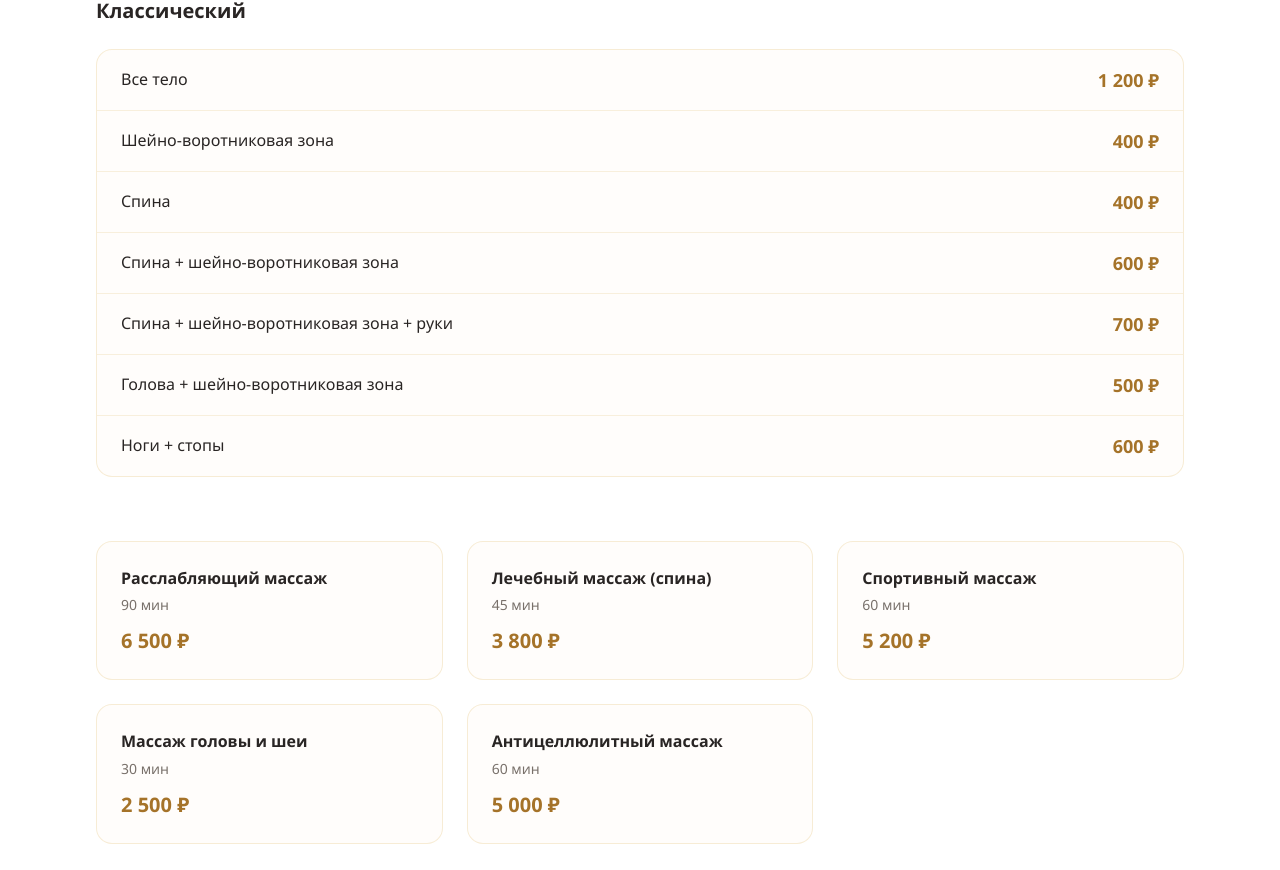
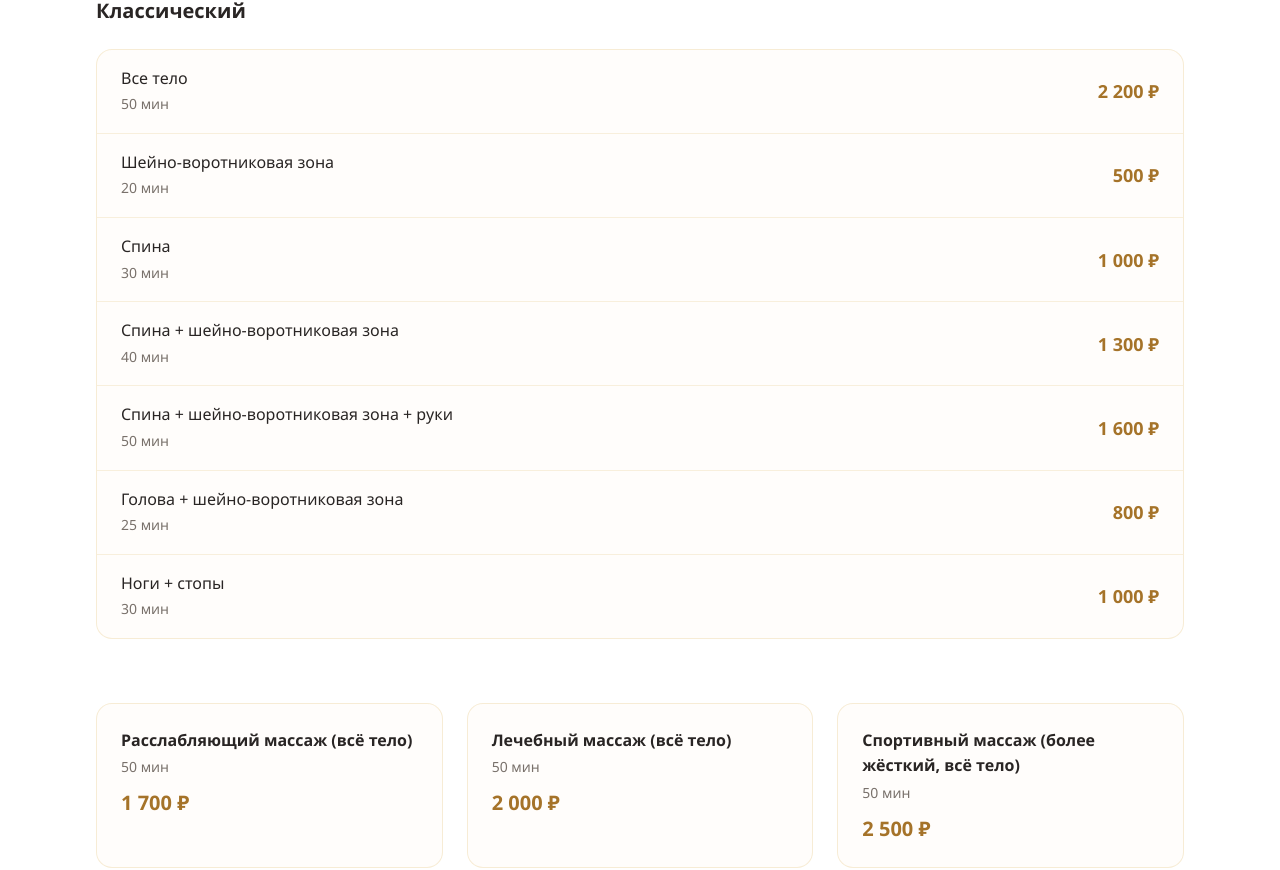
Before and after one commit to melsvagharshyan/oazis-spa, a React (Vite) app: page / in a window 1280 px wide. Shown: the part 3616-4486 px from the top of the page. Built offline with nearby package versions, Linux system fonts and the light colour scheme.

Commit message:
updated price list

```diff
--- a/src/App.tsx
+++ b/src/App.tsx
@@ -471,30 +471,40 @@ function App() {
             <div className="rounded-2xl border border-gold-200/60 bg-gold-50/30 overflow-hidden">
               <ul className="divide-y divide-gold-200/50">
                 {[
-                  { name: "Все тело", price: "1 200 ₽" },
-                  { name: "Шейно-воротниковая зона", price: "400 ₽" },
-                  { name: "Спина", price: "400 ₽" },
+                  { name: "Все тело", price: "2 200 ₽", time: "50 мин" },
+                  {
+                    name: "Шейно-воротниковая зона",
+                    price: "500 ₽",
+                    time: "20 мин",
+                  },
+                  { name: "Спина", price: "1 000 ₽", time: "30 мин" },
                   {
                     name: "Спина + шейно-воротниковая зона",
-                    price: "600 ₽",
+                    price: "1 300 ₽",
+                    time: "40 мин",
                   },
                   {
                     name: "Спина + шейно-воротниковая зона + руки",
-                    price: "700 ₽",
+                    price: "1 600 ₽",
+                    time: "50 мин",
                   },
                   {
                     name: "Голова + шейно-воротниковая зона",
-                    price: "500 ₽",
+                    price: "800 ₽",
+                    time: "25 мин",
                   },
-                  { name: "Ноги + стопы", price: "600 ₽" },
+                  { name: "Ноги + стопы", price: "1 000 ₽", time: "30 мин" },
                 ].map((item) => (
                   <li
                     key={item.name}
                     className="flex flex-col sm:flex-row sm:items-center sm:justify-between gap-1 py-4 px-5 sm:px-6 hover:bg-gold-50/50 transition-colors"
                   >
-                    <span className="text-stone-800 font-medium">
-                      {item.name}
-                    </span>
+                    <div>
+                      <span className="text-stone-800 font-medium block">
+                        {item.name}
+                      </span>
+                      <span className="text-stone-500 text-sm">{item.time}</span>
+                    </div>
                     <span className="text-gold-700 font-bold text-lg shrink-0">
                       {item.price}
                     </span>
@@ -507,21 +517,25 @@ function App() {
           <div className="grid sm:grid-cols-2 lg:grid-cols-3 gap-6">
             {[
               {
-                name: "Расслабляющий массаж",
-                time: "90 мин",
-                price: "6 500 ₽",
+                name: "Расслабляющий массаж (всё тело)",
+                time: "50 мин",
+                price: "1 700 ₽",
               },
               {
-                name: "Лечебный массаж (спина)",
-                time: "45 мин",
-                price: "3 800 ₽",
+                name: "Лечебный массаж (всё тело)",
+                time: "50 мин",
+                price: "2 000 ₽",
               },
-              { name: "Спортивный массаж", time: "60 мин", price: "5 200 ₽" },
+              {
+                name: "Спортивный массаж (более жёсткий, всё тело)",
+                time: "50 мин",
+                price: "2 500 ₽",
+              },
               { name: "Массаж головы и шеи", time: "30 мин", price: "2 500 ₽" },
               {
-                name: "Антицеллюлитный массаж",
-                time: "60 мин",
-                price: "5 000 ₽",
+                name: "Антицеллюлитный массаж (спина, ноги)",
+                time: "45 мин",
+                price: "2 500 ₽",
               },
             ].map((p) => (
               <div
```
